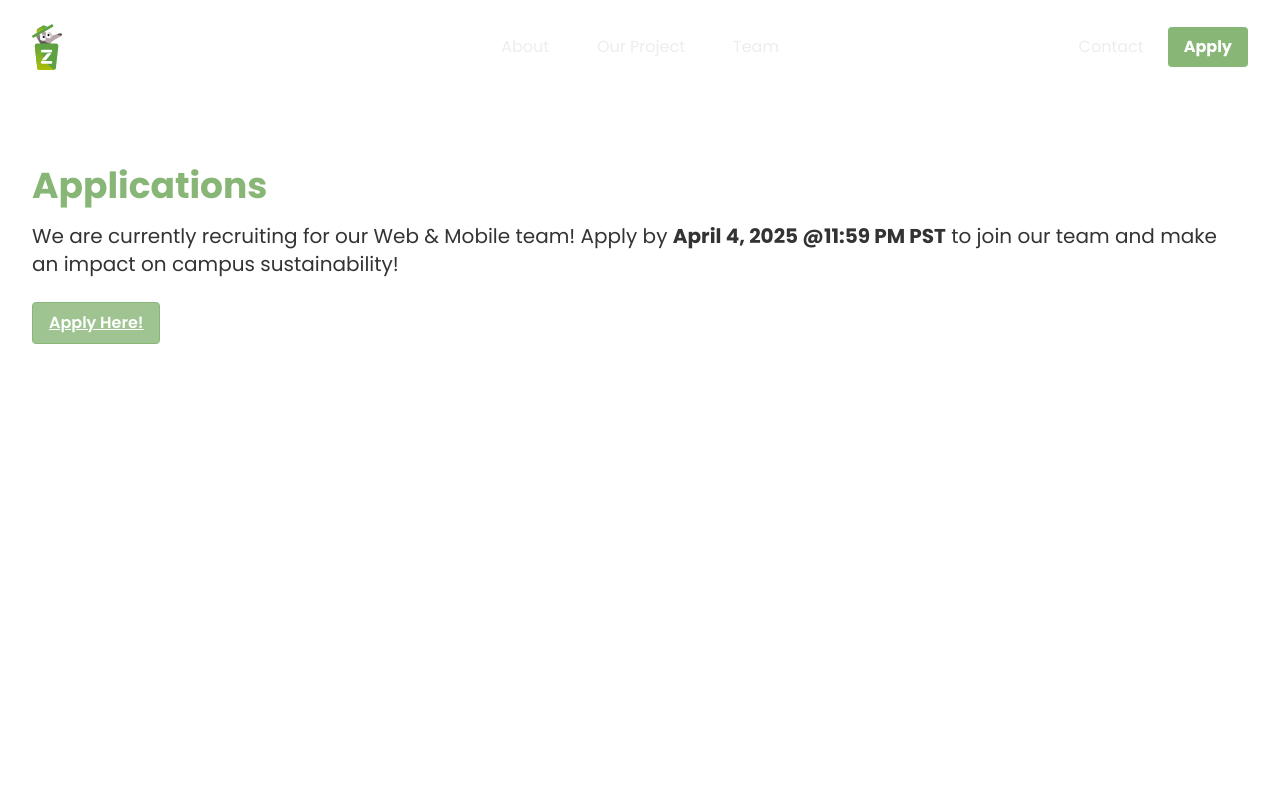
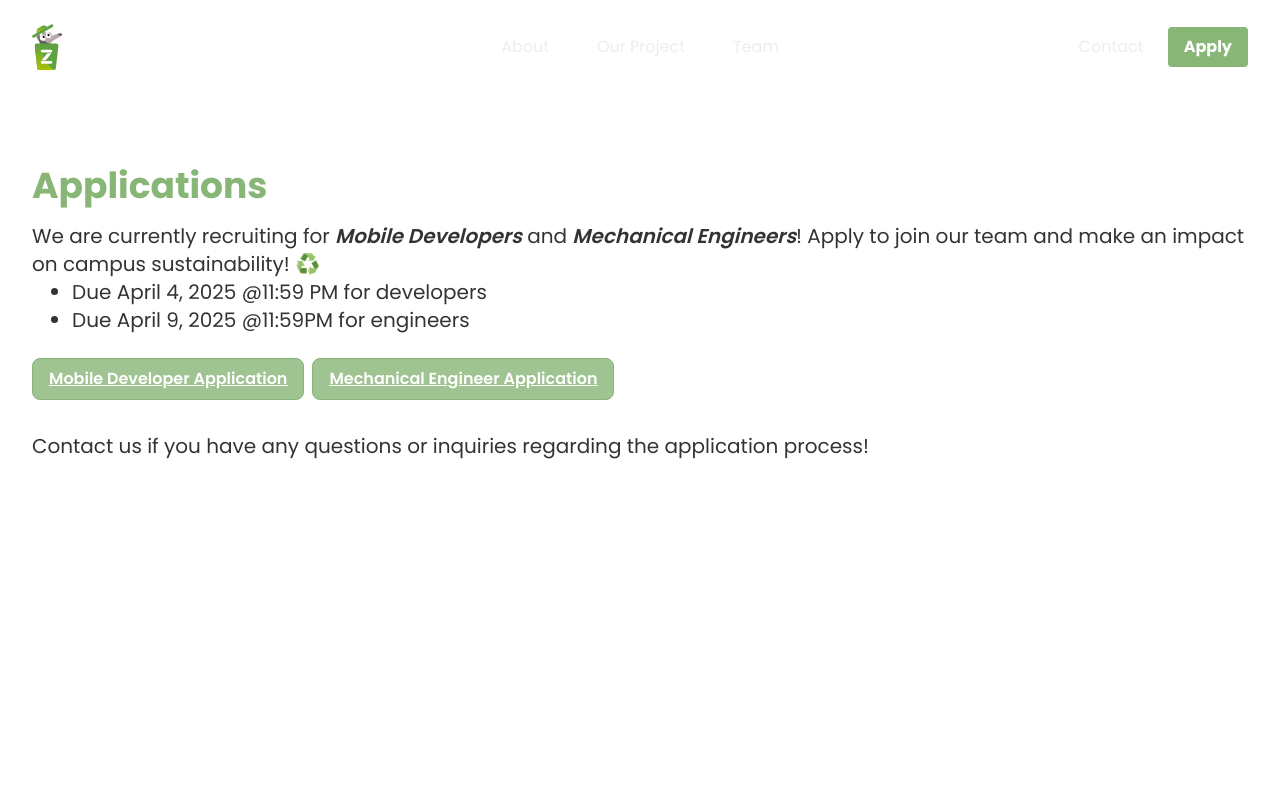
Before and after one commit to zotbins/zotbins-website, a Next.js app: page /apply in a window 1280 px wide. Shown: the top 800 px of the page. Built offline with nearby package versions, Linux system fonts and the light colour scheme.

Commit message:
updated contact email and added meche app

```diff
--- a/src/app/apply/page.tsx
+++ b/src/app/apply/page.tsx
@@ -11,14 +11,26 @@ const Apply = () => {
           <br></br>To learn more about Zotbins, follow us on our social media platforms for the latest news, updates, and progress on our initiatives.
         </h3> */}
         <h3 className="text-xl mt-4">
-          We are currently recruiting for our Web & Mobile team! Apply by <span className="font-bold">April 4, 2025 @11:59 PM PST</span> to join our team and make an impact on campus sustainability!
+          We are currently recruiting for <span className="italic font-semibold">Mobile Developers</span> and <span className="italic font-semibold">Mechanical Engineers</span>! Apply to join our team and make an impact on campus sustainability! ♻️
+          <div className="mx-10"><ul role="list" className="list-disc">
+          <li>Due April 4, 2025 @11:59 PM for developers</li>
+          <li>Due April 9, 2025 @11:59PM for engineers</li>
+          </ul></div>
         </h3>
         <br></br>
-        <button className="bg-[#87b676]/80 text-white underline hover:bg-transparent white font-semibold hover:text-[#87b676] py-2 px-4 border border-[#87b676] rounded">
+        <button className="bg-[#87b676]/80 text-white underline hover:bg-transparent white font-semibold hover:text-[#87b676] py-2 px-4 border border-[#87b676] rounded-lg">
           <Link href={"http://tinyurl.com/zotbins25springdev"} target="_blank">
-            <p>Apply Here!</p>
+            <p>Mobile Developer Application</p>
           </Link>
         </button>
+        <button className="bg-[#87b676]/80 text-white underline hover:bg-transparent white mx-2 font-semibold hover:text-[#87b676] py-2 px-4 border border-[#87b676] rounded-lg">
+          <Link href={"https://airtable.com/appWmHxB3QkzbNsus/shrpVESldBgCAw5bH"} target="_blank">
+            <p>Mechanical Engineer Application</p>
+          </Link>
+        </button>
+        <h3 className="text-xl mt-8">
+        Contact us if you have any questions or inquiries regarding the application process!
+        </h3>
       </div>
       {/* <div className="space-x-4">
         <button className="bg-transparent hover:bg-[#87b676]/80 text-[#87b676] font-semibold hover:text-white py-2 px-4 border border-[#87b676] hover:border-transparent rounded">
@@ -32,7 +44,7 @@ const Apply = () => {
           </Link>
         </button>
         <button className="bg-transparent hover:bg-[#87b676]/80 text-[#87b676] font-semibold hover:text-white py-2 px-4 border border-[#87b676] hover:border-transparent rounded">
-          <Link href={"mailto:zotbinsuci@gmail.com"} target="_blank">
+          <Link href={"mailto:zotbins@uci.edu"} target="_blank">
             <p>Email</p>
           </Link>
         </button>
--- a/src/app/contact/page.tsx
+++ b/src/app/contact/page.tsx
@@ -11,7 +11,7 @@ const Contact = () => {
         </h3>
       </div>
       <button className="bg-transparent hover:bg-[#87b676]/80 text-[#87b676] font-semibold hover:text-white py-2 px-4 border border-[#87b676] hover:border-transparent rounded">
-        <Link href={"mailto:zotbinsuci@gmail.com"}>
+        <Link href={"mailto:zotbins@uci.edu"}>
           <p>Email</p>
         </Link>
       </button>
```
